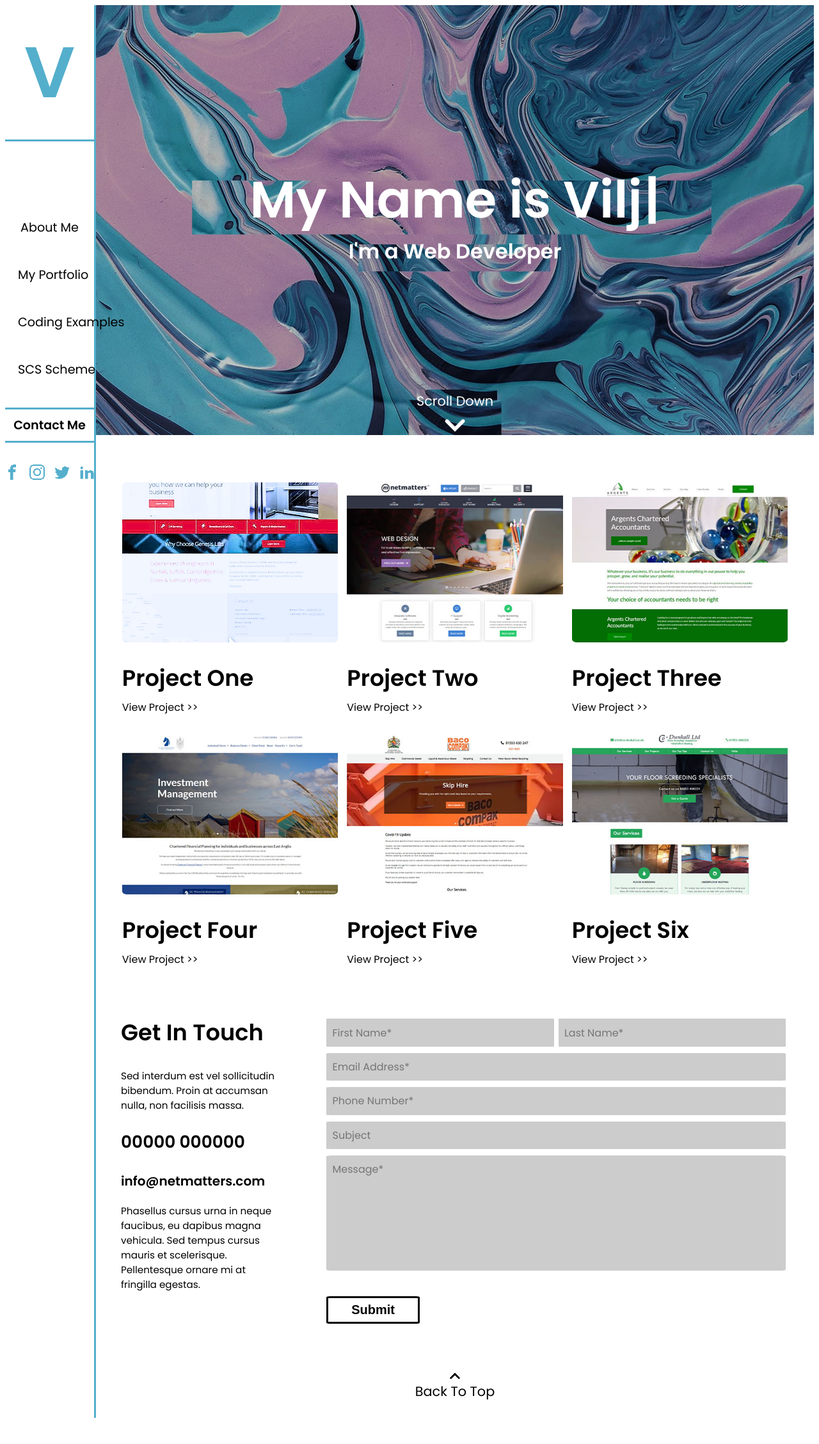
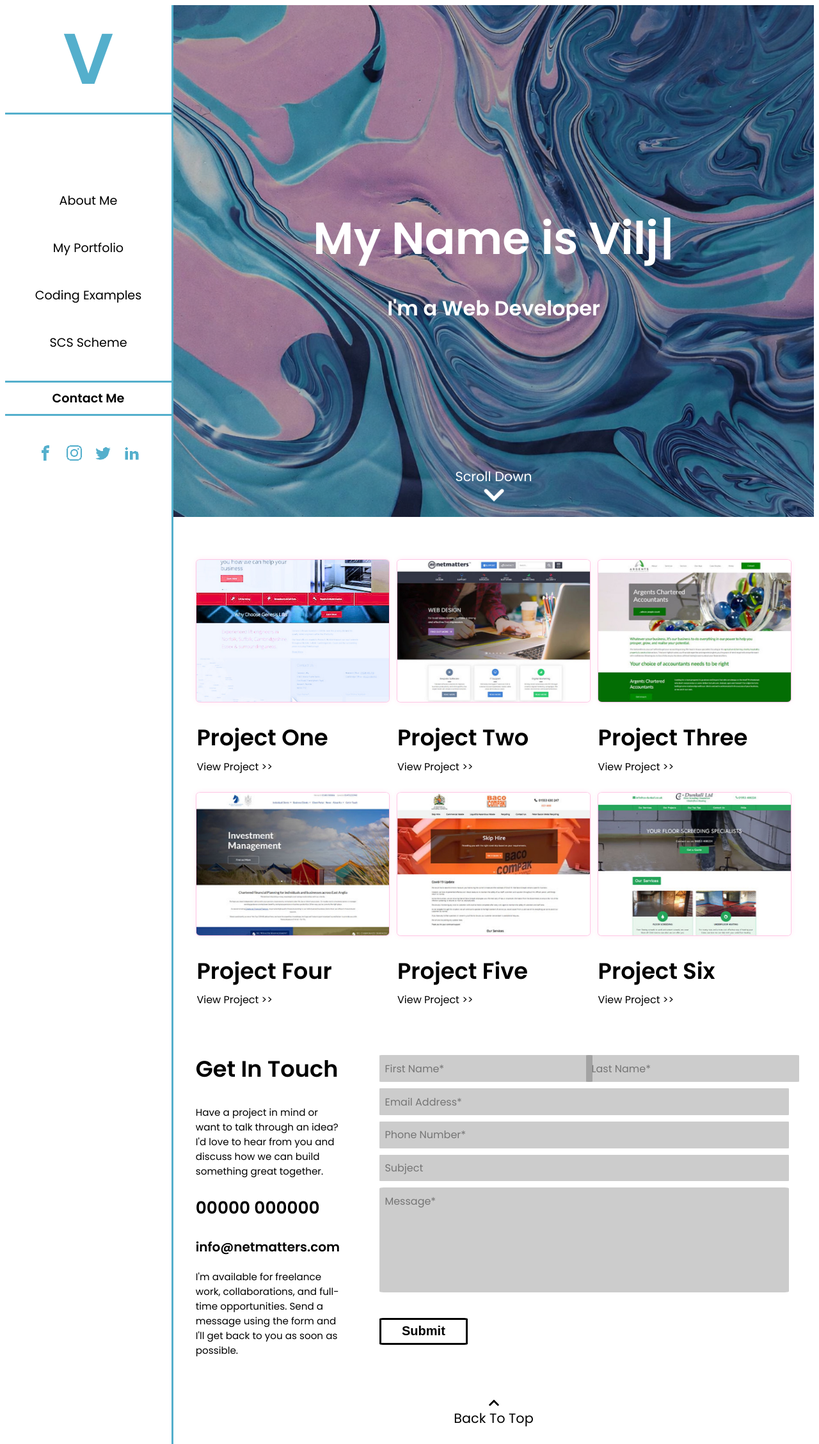
Before and after one commit to viljamas-git/WebDev-Portfolio, a PHP site: page / in a window 1280 px wide. Shown: the whole page at 64% size. Before the commit the page ends 2216 px from the top, so only its background shows below. Run offline with PHP 8.4, Linux system fonts and the light colour scheme.

Commit message:
Add files via upload

```diff
--- a/css/style.css
+++ b/css/style.css
@@ -40,10 +46,22 @@ nav {
 
 }
 
+nav {
+
+    position: relative;
+    display: flex;
+    flex-wrap: wrap;
+    align-items: center;
+    justify-content: space-between;
+    padding: 10px 16px;
+    border-bottom: 3px solid #54afcc;
+
+}
+
 .menu-toggle {
 
     display: inline-block;
-    margin-bottom: 20px;
+    margin-bottom: 0;
     padding: 10px 16px;
     border: 2px solid #54afcc;
     border-radius: 4px;
@@ -55,9 +73,9 @@ nav {
 
 .logo {
 
-    font-size: 7rem;
+    font-size: clamp(2.4rem, 9vw, 7rem);
     font-weight: 600;
-    padding: 21px;
+    padding: 0;
     color:#54afcc;
 
 }
@@ -99,12 +117,6 @@ nav {
 }
 
 
-
-nav {
-
-    position: relative;
-
-}
 
 .pages {
 
@@ -175,9 +187,11 @@ header {
     h1 {
 
         margin-top: 7%;
-        font-size: 2rem;
+        padding: 0 2%;
+        font-size: clamp(2rem, 8vw, 5rem);
         font-weight: 600;
-        white-space: nowrap;
+        line-height: 1.1;
+        white-space: normal;
 
     }
 
@@ -194,6 +208,71 @@ header {
         margin-top: auto;
 
     }
+
+}
+
+header.about {
+
+    position: relative;
+    min-height: 100vh;
+    box-sizing: border-box;
+    padding: 24px 0;
+    justify-content: center;
+
+}
+
+header.about h1 {
+
+    margin-top: 0;
+
+}
+
+header.about h3 {
+
+    margin-top: clamp(18px, 3vh, 40px);
+    margin-bottom: 0;
+
+}
+
+header.about .scrolldown {
+
+    position: absolute;
+    left: 50%;
+    bottom: 25px;
+    transform: translateX(-50%);
+    margin-top: 0;
+    padding-top: 0;
+
+}
+
+header.about a.scrolldown {
+
+    display: flex;
+    flex-direction: column;
+    align-items: center;
+    gap: 8px;
+    line-height: 1.2;
+
+}
+
+header.about a.scrolldown p.scrolldown {
+
+    margin: 0;
+    white-space: nowrap;
+
+}
+
+header.about a.scrolldown img {
+
+    display: block;
+    transform: translateY(6px);
+
+}
+
+#typing-banner {
+
+    display: inline-block;
+    white-space: nowrap;
 
 }
 
@@ -522,11 +658,23 @@ button {
 
     }
 
+    nav {
+
+        min-width: 260px;
+        width: 260px;
+        flex: 0 0 260px;
+        background-color: white;
+        display: block;
+        padding: 0;
+        border-bottom: none;
+
+    }
+
     header {
 
         h1 {
 
-            font-size: 5rem;
+            font-size: clamp(3rem, 5.5vw, 5rem);
 
         }
 
--- a/index.html
+++ b/index.html
@@ -7,14 +7,14 @@
     </head>
     <body>
         <nav>
-            <div class="logo">V</div>
+            <a class="logo" href="index.html" aria-label="Go to homepage">V</a>
             <button class="menu-toggle" type="button" aria-label="Toggle navigation menu" aria-expanded="false">
                 ☰ Menu
             </button>
             <div class="pages">
                 <ul>
                     <li><a href="about.html">About Me</a></li>
-                    <li><a href="#grid">My Portfolio</a></li>
+                    <li><a href="index.html#grid">My Portfolio</a></li>
                     <li><a href="examples.html">Coding Examples</a></li>
                     <li><a href="scheme.html">SCS Scheme</a></li>
                 </ul>
@@ -71,7 +71,7 @@
                             </a>
                         </section>
                         <section id="g2">
-                            <a href="#">
+                            <a href="https://js-array.viljamas-simsonas.netmatters-scs.co.uk" target="_blank" rel="noopener noreferrer">
                                 <div class="debugimg g2"></div>
                                 <h2>Project Two</h2>
                                 <p>View Project >></p>
@@ -113,9 +113,9 @@
                             Get In Touch
                         </h2>
                         <p>
-                            Sed interdum est vel sollicitudin
-                            bibendum. Proin at accumsan nulla, non
-                            facilisis massa.
+                            Have a project in mind or want to talk through an idea?
+                            I&apos;d love to hear from you and discuss how we can build
+                            something great together.
                         </p>
                         <h3 class="phone-number">
                             00000 000000
@@ -124,10 +124,9 @@
                             info@netmatters.com
                         </h3>
                         <p>
-                            Phasellus cursus urna in neque faucibus, eu
-                            dapibus magna vehicula. Sed tempus cursus
-                            mauris et scelerisque. Pellentesque ornare mi
-                            at fringilla egestas.
+                            I&apos;m available for freelance work, collaborations,
+                            and full-time opportunities. Send a message using
+                            the form and I&apos;ll get back to you as soon as possible.
                         </p>
                     </div>
                     <div class="form-container">
```
Also changed, not shown: other parts of css/style.css (+71 -1 lines), about.html (+8 -2 lines), examples.html (+8 -2 lines), js/main.js (+25 -7 lines), scheme.html (+8 -2 lines), img/bigdebug1.jpg.
